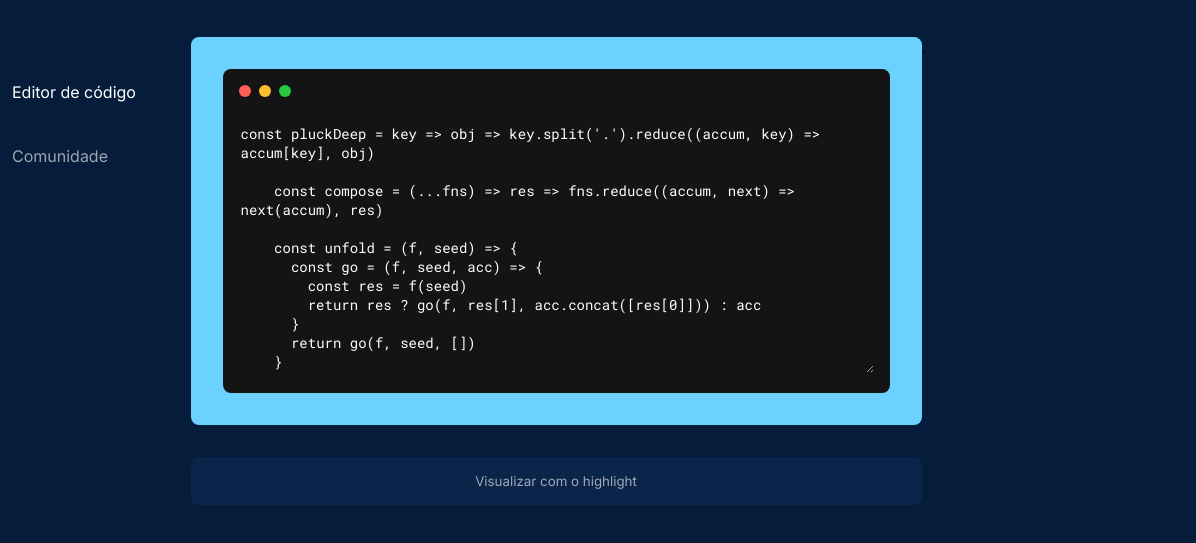
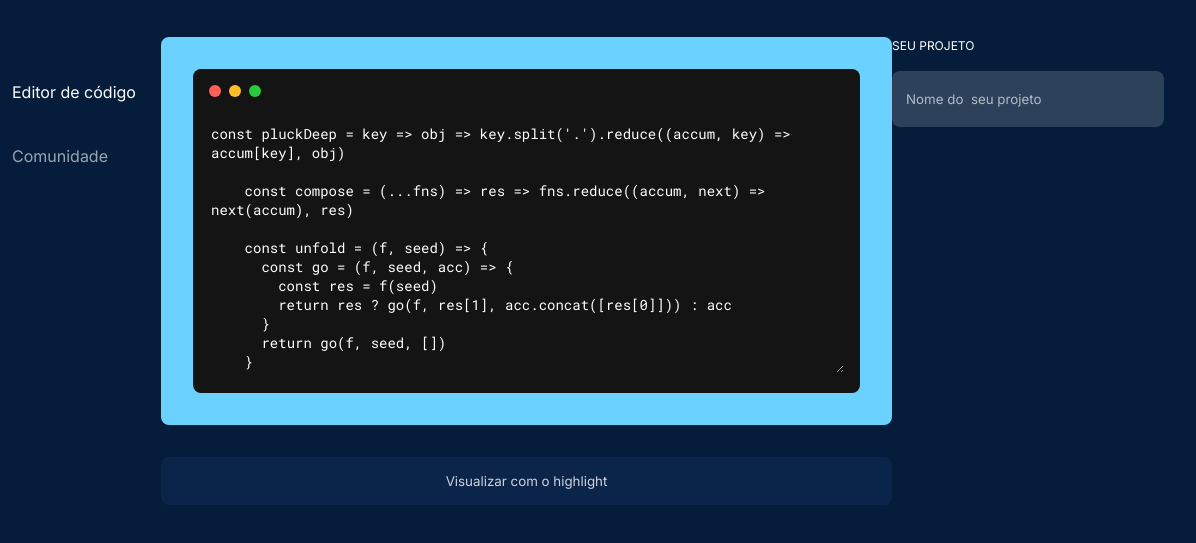
Before and after one commit to wellingtonfernandesbarbosa/aluradev, a website built with Vite: page index.html in a window 1280 px wide. Shown: the part 87-630 px from the top of the page, 84-1280 px from the left. Built offline with nearby package versions, Linux system fonts and the light colour scheme.

Commit message:
Added project title field.

```diff
--- a/index.html
+++ b/index.html
@@ -57,7 +57,11 @@
       <button class="main__content--code--button">Visualizar com o highlight</button>
     </div>
     <div class="main__settings">
-      .
+      <div class="main__settings--project">
+        <h2 class="main__settings--title">Seu Projeto</h2>
+        <input type="text" name="" id="" class="main__settings--input" placeholder="Nome do  seu projeto">
+      </div>
+
     </div>
   </main>
 </body>
--- a/src/styles/main.css
+++ b/src/styles/main.css
@@ -4,6 +4,7 @@
   justify-content: space-between;
   width: 100%;
   max-width: 1440px;
+  box-sizing: border-box;
 }
 
 .main__menu {
@@ -48,6 +49,8 @@
   gap: 32px;
   flex-direction: column;
   width: 752px;
+  max-width: 100%;
+  box-sizing: border-box;
 }
 
 .main__content--code--container {
@@ -112,24 +115,25 @@
   width: 272px;
 }
 
-.main__content--code--button{
+.main__content--code--button {
   width: 100%;
   padding: 16px 0;
   border-radius: 8px;
   background-color: var(--blue);
-  color: rgb(255, 255, 255, 0.6);
+  color: rgb(255, 255, 255, 0.8);
   border: none;
   cursor: pointer;
 }
-
 
 @media (max-width: 768px) {
   .main {
     width: 704px;
     max-width: 100%;
+    flex-direction: column;
   }
 
-  .main__menu, .main__settings {
+  .main__menu,
+  .main__settings {
     display: none;
   }
 
--- /dev/null
+++ b/src/styles/mainSettings.css
@@ -0,0 +1,52 @@
+.main__settings{
+  display: flex;
+  flex-direction: column;
+}
+
+.main__settings--project {
+  display: flex;
+  flex-direction: column;
+  gap: 16px;
+}
+
+.main__settings--title {
+  font-size: 12px;
+  line-height: 18px;
+  margin: 0;
+  color: var(--white);
+  text-transform: uppercase;
+  font-weight: 400;
+}
+
+.main__settings--input {
+  width: 244px;
+  max-width: 100%;
+  height: 56px;
+  border-radius: 8px;
+  background-color: #2D415A;
+  border: none;
+  padding: 0 14px;
+  color: rgba(256, 256, 256, 64%);;
+}
+
+.main__settings--input::placeholder {
+  color: rgba(256, 256, 256, 64%);
+  margin: 16px 14px;
+}
+
+.main__settings--input:focus {
+  outline: none;
+
+}
+
+/* media 768 */
+@media (max-width: 768px) {
+  .main__settings,
+    .main__settings--project, .main__settings--input {
+      width: 100%;
+      max-width: 100%;
+      box-sizing: border-box;
+    }
+
+
+}
--- a/src/styles/style.css
+++ b/src/styles/style.css
@@ -2,7 +2,7 @@
 @import url('https://fonts.googleapis.com/css2?family=Roboto+Mono:ital,wght@0,100..700;1,100..700&display=swap');
 @import "/src/styles/header.css";
 @import "/src/styles/main.css";
-@import "/src/styles/mainContent.css";
+@import "/src/styles/mainSettings.css";
 
 :root {
   --font-inter: 'Inter', sans-serif;
```
Also changed, not shown: src/styles/mainContent.css (deleted).
